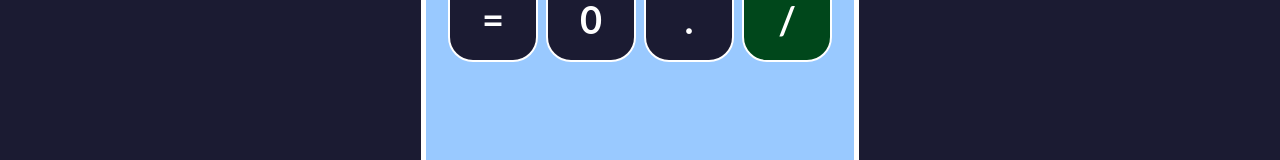
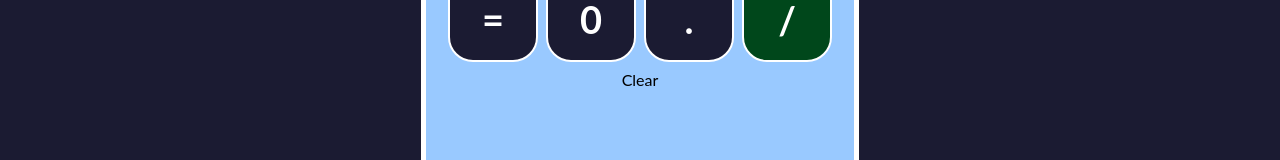
Before and after one commit to MarcoRosselDev/react-03-calculator, a React (Create React App) app: page / in a window 1280 px wide. Shown: the part 425-585 px from the top of the page. Built offline with nearby package versions, Linux system fonts and the light colour scheme.

Commit message:
buton Clear js

```diff
--- a/src/App.js
+++ b/src/App.js
@@ -2,6 +2,7 @@ import './App.css';
 import imgLogo from './imagenes/freecodecamp-logo.png';
 import Boton from './componentes/Boton';
 import Pantalla from './componentes/Pantalla';
+import BotonClear from './componentes/BotonClear';
 
 function App() {
   return (
@@ -38,7 +39,9 @@ function App() {
           <Boton>.</Boton>
           <Boton>/</Boton>
         </div>
-        <div className='fila'></div>
+        <div className='fila'>
+          <BotonClear>Clear</BotonClear >
+        </div>
       </div>
     </div>
   );
--- /dev/null
+++ b/src/componentes/BotonClear.js
@@ -0,0 +1,9 @@
+import React from 'react';
+
+const BotonClear = (props) => (
+  <div className='Boton-clear'>
+    {props.children}
+  </div>
+);
+
+export default BotonClear;
--- a/src/hojas-de-estilo/Pantalla.css
+++ b/src/hojas-de-estilo/Pantalla.css
@@ -10,5 +10,6 @@
   background-color: #0a0a23;
   color: white;
   padding: 11px 30px 11px 11px;
-  padding-right: 30px;
+  margin: 1px solid #888;
+  box-shadow: -1px 4px 1px 1px white;
 }
```
